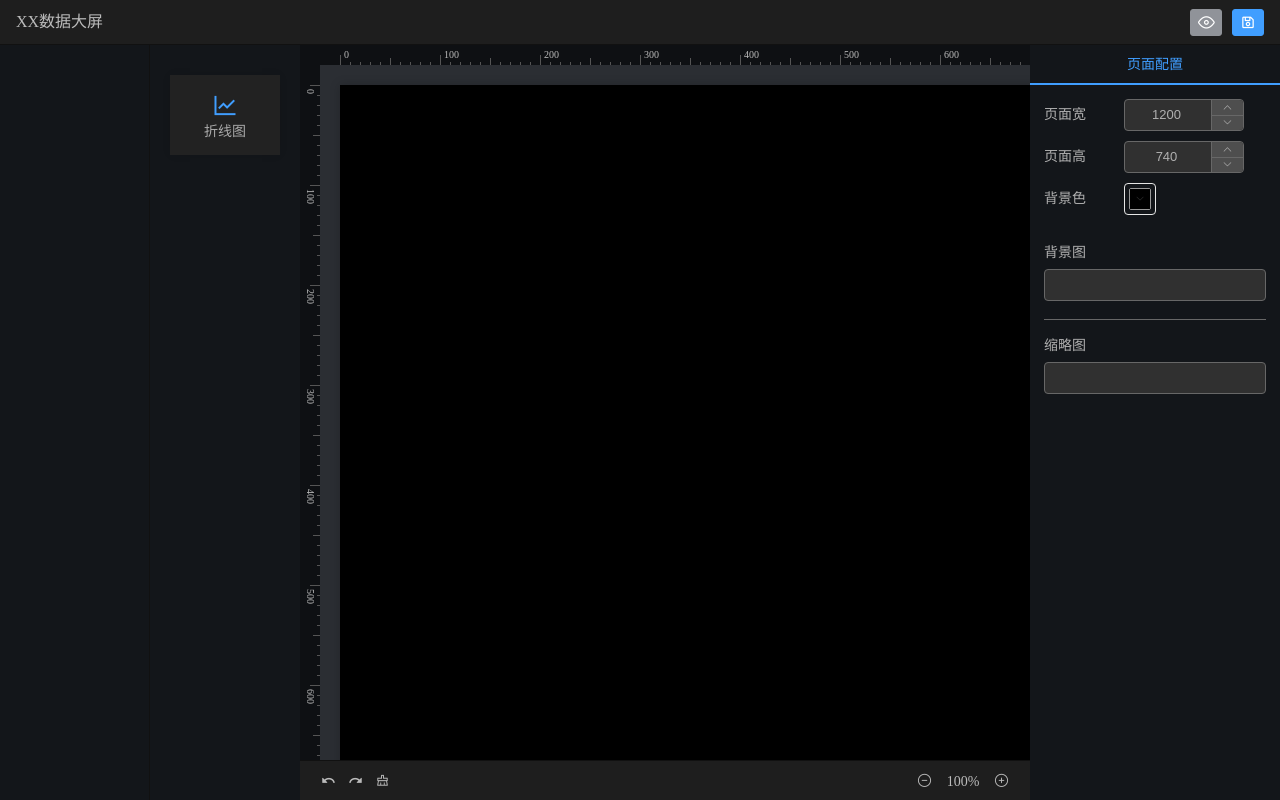
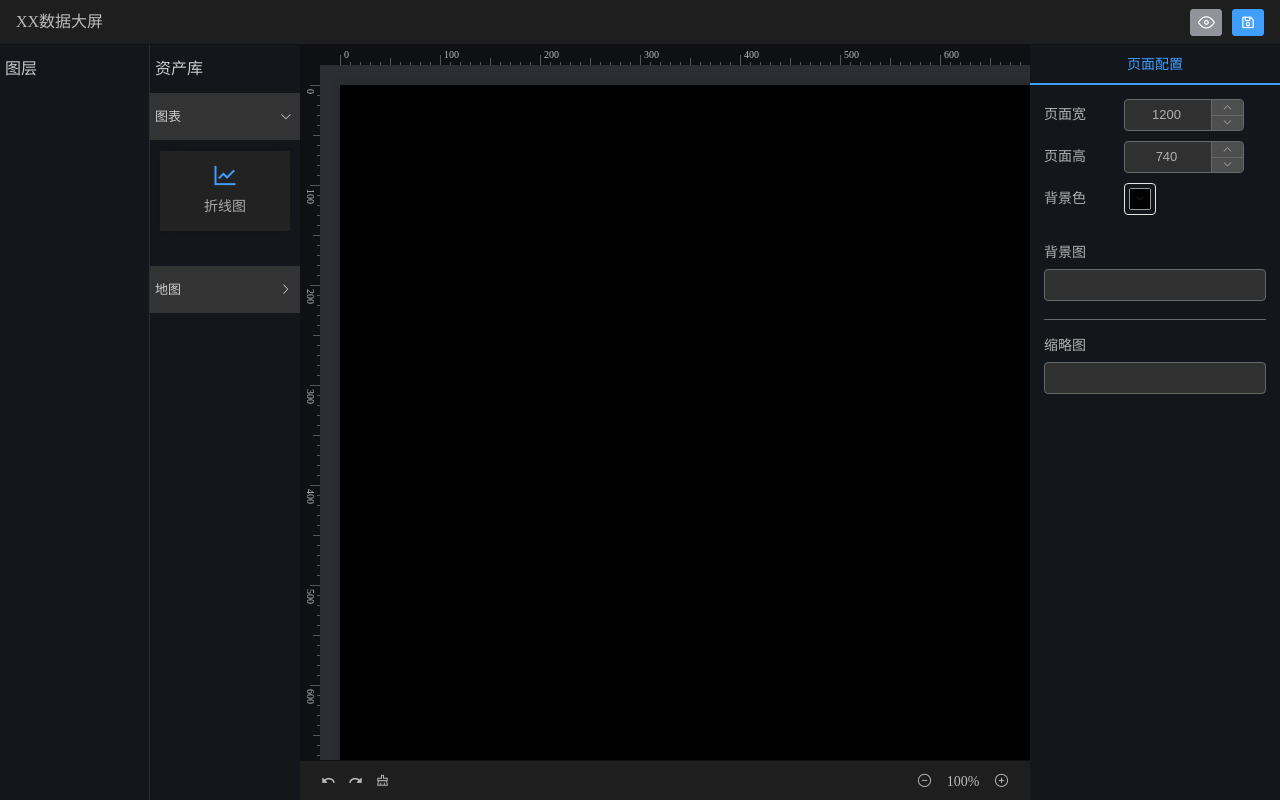
Before and after one commit to FangHaydn/visual-config, a Vue app: page /#/home in a window 1280 px wide. Built offline with nearby package versions, Linux system fonts and the light colour scheme.

Commit message:
feat: 图层列

```diff
--- a/src/components/CompList.vue
+++ b/src/components/CompList.vue
@@ -1,5 +1,8 @@
 <template>
   <div @dragstart="handleDragStart" class="component-list">
+    <p class="title">资产库</p>
+    <el-collapse v-model="activeName" accordion>
+      <el-collapse-item title="图表" name="1">
         <div
           v-for="(item, index) in componentList"
           :key="index"
@@ -10,6 +13,20 @@
           <i :class="['icon', item.icon]"></i>
           <span>{{ item.label }}</span>
         </div>
+      </el-collapse-item>
+      <el-collapse-item title="地图" name="2">
+        <div
+          v-for="(item, index) in componentList"
+          :key="index"
+          class="list"
+          draggable
+          :data-index="index"
+        >
+          <i :class="['icon', item.icon]"></i>
+          <span>{{ item.label }}</span>
+        </div>
+      </el-collapse-item>
+    </el-collapse>
   </div>
 </template>
 
@@ -20,6 +37,7 @@ export default {
   data() {
     return {
       componentList,
+      activeName: "1",
     };
   },
   methods: {
@@ -30,20 +48,34 @@ export default {
 };
 </script>
 
-<style lang="scss" scoped>
+<style lang="scss">
 .component-list {
-  display: flex;
-  flex-wrap: wrap;
-  justify-content: space-between;
-  padding: 20px;
+  .title {
+    color: #ccc;
+    line-height: 48px;
+    padding-left: 5px;
+    font-size: 16px;
+  }
+  .el-collapse {
+    border-width: 0;
+  }
+  .el-collapse-item__header {
+    background-color: #333;
+    padding-left: 5px;
+    border-bottom: 1px solid #13161a;
+  }
+  .el-collapse-item__wrap {
+    border-bottom: none;
+    background-color: transparent;
+  }
 
   .list {
-    width: 100%;
+    // width: 100%;
     height: 80px;
     font-size: 14px;
     background-color: #222;
     cursor: grab;
-    margin-bottom: 10px;
+    margin: 10px;
     text-align: center;
     display: flex;
     flex-direction: column;
@@ -54,7 +86,7 @@ export default {
     .icon {
       font-size: 28px;
       margin-bottom: 5px;
-      color: #409EFF;
+      color: #409eff;
     }
 
     &:active {
--- /dev/null
+++ b/src/components/LayerList.vue
@@ -0,0 +1,74 @@
+<template>
+  <div class="layer-list">
+    <p class="title">图层</p>
+    <div
+      v-for="idx in componentData.length"
+      :key="componentData[componentData.length - idx].id"
+      class="list"
+    >
+      <i :class="['icon', componentData[componentData.length - idx].icon]"></i>
+      <span class="name">{{
+        `${componentData[componentData.length - idx].label} - ${
+          componentData[componentData.length - idx].id
+        }`
+      }}</span>
+    </div>
+  </div>
+</template>
+
+<script>
+import componentList from "@/custom/componentList";
+import { mapState } from "vuex";
+export default {
+  data() {
+    return {
+      componentList,
+      activeName: "1",
+    };
+  },
+  computed: {
+    ...mapState(["componentData"]),
+  },
+  methods: {
+    handleDragStart(e) {
+      e.dataTransfer.setData("index", e.target.dataset.index);
+    },
+  },
+};
+</script>
+
+<style lang="scss">
+.layer-list {
+  .title {
+    color: #ccc;
+    line-height: 48px;
+    padding-left: 5px;
+    font-size: 16px;
+  }
+
+  .list {
+    width: 100%;
+    height: 40px;
+    font-size: 14px;
+    background-color: #222;
+    cursor: grab;
+    text-align: center;
+    display: flex;
+    align-items: center;
+    color: #aaa;
+    margin-bottom: 1px;
+    .icon {
+      font-size: 22px;
+      color: #409eff;
+      margin: 0 4px;
+    }
+    .name {
+      font-size: 14px;
+      line-height: 16px;
+      overflow: hidden;
+      text-overflow: ellipsis;
+      white-space: nowrap;
+    }
+  }
+}
+</style>
--- a/src/utils/generateID.js
+++ b/src/utils/generateID.js
@@ -1,5 +1,3 @@
-let id = 0;
-// 主要用于 Vue 的 diff 算法，为每个元素创建一个独一无二的 ID
 export default function generateID() {
-  return id++;
+  return Math.random().toString(36).slice(-6)
 }
--- a/src/views/Home.vue
+++ b/src/views/Home.vue
@@ -5,7 +5,7 @@
     <div class="main">
       <!-- 左侧组件列表 -->
       <section class="left">
-
+        <LayerList/>
       </section>
       <section class="left2">
         <CompList />
@@ -49,6 +49,7 @@
 <script>
 import Editor from "@/components/Editor/index";
 import CompList from "@/components/CompList"; // 左侧列表组件
+import LayerList from "@/components/LayerList"; // 左侧图层组件
 import ShapeAttrList from "@/components/ShapeAttrList"; // 右侧属性列表
 import PageAttrList from "@/components/PageAttrList"; // 右侧属性列表
 import componentList from "@/custom/componentList"; // 左侧列表数据
@@ -65,6 +66,7 @@ export default {
   components: {
     Editor,
     CompList,
+    LayerList,
     ShapeAttrList,
     Toolbar,
     ControlBar,
@@ -164,9 +166,8 @@ export default {
       width: 150px;
       left: 0;
       top: 0;
-      padding-top: 10px;
       background-color: #13161a;
-      border-right: 1px solid #111;
+      border-right: 1px solid #2b2e33;
     }
 
     .left2 {
@@ -175,7 +176,6 @@ export default {
       width: 150px;
       left: 150px;
       top: 0;
-      padding-top: 10px;
       background-color: #13161a;
     }
 
```
Lines whose indentation alone changed are shown as unchanged.
